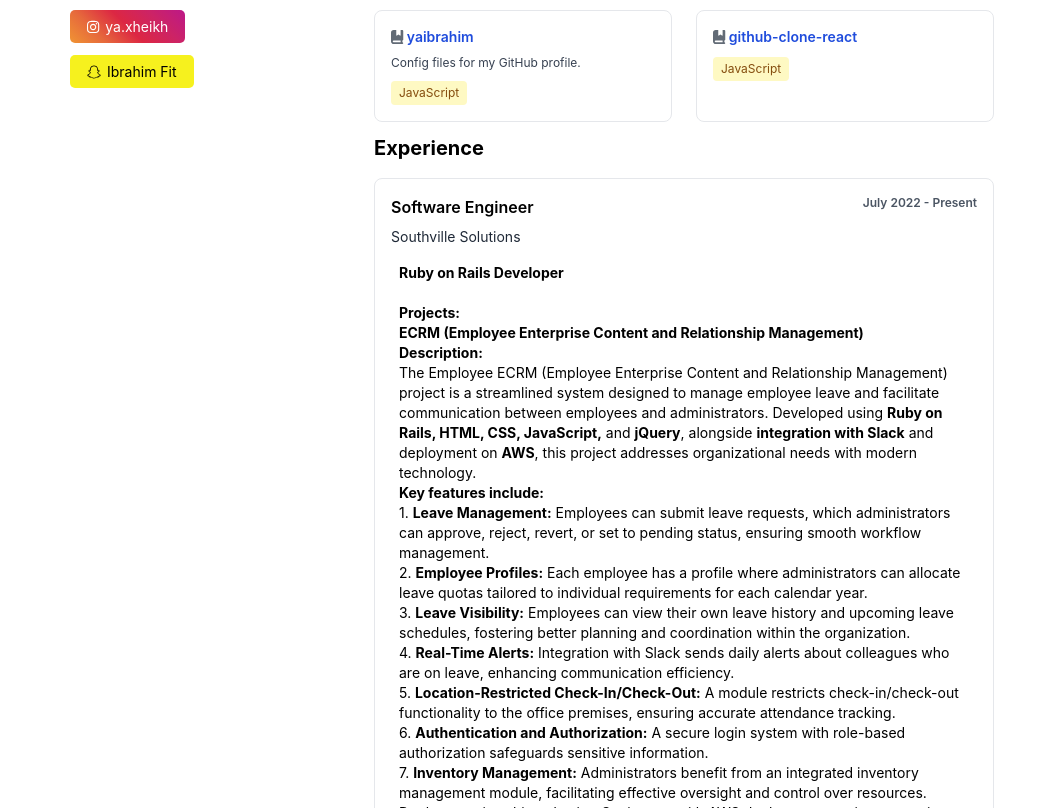
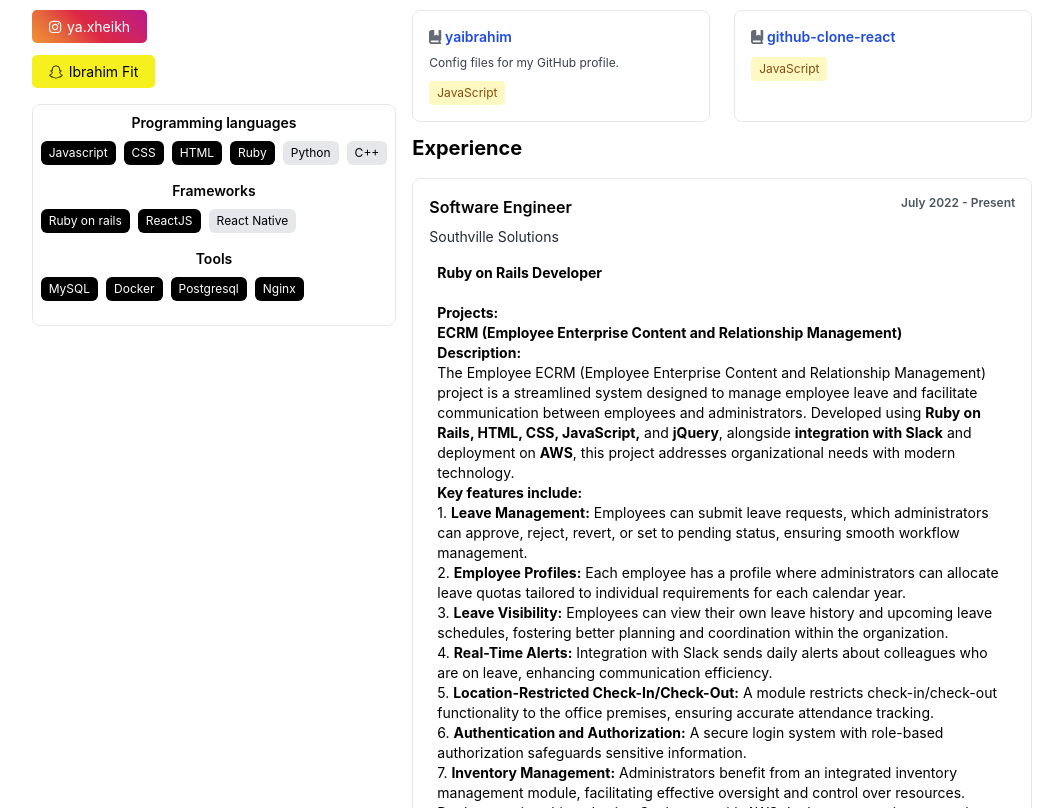
Before and after one commit to yaibrahim/github-clone-react, a React (Create React App) app: page / in a window 1280 px wide. Shown: the part 664-1472 px from the top of the page, without its empty margins (116-1179 px from the left). Built offline with nearby package versions, Linux system fonts and the light colour scheme.

Commit message:
worked on skills section

```diff
--- a/src/App.css
+++ b/src/App.css
@@ -62,3 +62,35 @@ body {
   margin: 0;
   font-family: -apple-system, BlinkMacSystemFont, 'Segoe UI', Roboto, 'Helvetica Neue', Arial, 'Noto Sans', sans-serif, 'Apple Color Emoji', 'Segoe UI Emoji', 'Segoe UI Symbol', 'Noto Color Emoji';
 }
+
+.skills {
+  padding: 20px;
+}
+
+.skill-category {
+  margin-bottom: 20px;
+}
+
+.skill-category h3 {
+  margin-bottom: 10px;
+  font-size: 1.2em;
+}
+
+.skills-list {
+  display: flex;
+  flex-wrap: wrap;
+  gap: 10px;
+}
+
+.skill-item {
+  padding: 5px 10px;
+  border: 1px solid #ccc;
+  border-radius: 5px;
+  background-color: #f0f0f0;
+}
+
+.skill-item.highlighted {
+  background-color: #000;
+  color: #fff;
+  border: none;
+}
--- a/src/App.js
+++ b/src/App.js
@@ -3,6 +3,7 @@ import ReposCard from "./components/ReposCard";
 import SocialButton from "./components/SocialButton";
 import ExperienceTab from "./components/ExperienceTab"
 import { Element } from 'react-scroll';
+import Skills from './components/skills/Skills';
 import avatar from "../src/assets/avatar2.jpeg";
 import data from './demoData';
 import {ProjectSouthville, ProjectDevntech, ProjectWorldSrc} from './components/Projects'
@@ -60,6 +61,11 @@ function App() {
               style={{ backgroundColor: "#F6F11E", color: "black" }}
               color="black"
             />
+            <Element name="skills" className="section">
+              <div className="App bg-white rounded-lg border mt-4">
+                  <Skills />
+              </div>
+            </Element>
           </div>
 
           <div className="pt-5 w-full sm:w-3/4 md:w-2/3 lg:w-1/2 xl:w-1/2">
--- a/src/components/NavBar.js
+++ b/src/components/NavBar.js
@@ -20,7 +20,9 @@ function NavBar() {
         <nav className="hidden md:flex space-x-4">
           <Link to="repositories" smooth={true} duration={500} className="cursor-pointer text-black">Repositories</Link>
           <Link to="experience" smooth={true} duration={500} className="cursor-pointer text-black">Experience</Link>
+          <Link to="skills" smooth={true} duration={500} className="cursor-pointer text-black">Skills</Link>
           <Link to="aboutme" smooth={true} duration={500} className="cursor-pointer text-black">About Me</Link>
+
         </nav>
         <div className="md:hidden">
           <button onClick={toggleMenu} className="text-black focus:outline-none">
@@ -33,6 +35,7 @@ function NavBar() {
           <Link to="repositories" smooth={true} duration={500} className="block cursor-pointer text-black" onClick={toggleMenu}>Repositories</Link>
           <Link to="experience" smooth={true} duration={500} className="block cursor-pointer text-black" onClick={toggleMenu}>Experience</Link>
           <Link to="aboutme" smooth={true} duration={500} className="block cursor-pointer text-black" onClick={toggleMenu}>About Me</Link>
+          <Link to="skills" smooth={true} duration={500} className="block cursor-pointer text-black" onClick={toggleMenu}>Skills</Link>
         </nav>
       )}
     </header>
--- /dev/null
+++ b/src/components/skills/SkillCategory.js
@@ -0,0 +1,16 @@
+import SkillItem from './SkillItem';
+
+const SkillCategory = ({ category, skills }) => {
+    return (
+        <div className="mb-4">
+            <h3 className="mb-2 text-sm font-semibold">{category}</h3>
+            <div className="flex flex-wrap gap-2">
+                {skills.map((skill, index) => (
+                    <SkillItem key={index} skill={skill.name} highlighted={skill.highlighted} />
+                ))}
+            </div>
+        </div>
+    );
+};
+
+export default SkillCategory;
--- /dev/null
+++ b/src/components/skills/SkillItem.js
@@ -0,0 +1,8 @@
+const SkillItem = ({ skill, highlighted }) => {
+    const className = highlighted
+        ? 'px-2 py-1 bg-black text-white rounded-md text-xs'
+        : 'px-2 py-1 bg-gray-200 rounded-md text-xs';
+    return <span className={className}>{skill}</span>;
+};
+
+export default SkillItem;
--- /dev/null
+++ b/src/components/skills/Skills.js
@@ -0,0 +1,44 @@
+import SkillCategory from './SkillCategory';
+
+const Skills = () => {
+    const skillsData = [
+        {
+            category: 'Programming languages',
+            skills: [
+                { name: 'Javascript', highlighted: true },
+                { name: 'CSS', highlighted: true },
+                { name: 'HTML', highlighted: true },
+                { name: 'Ruby', highlighted: true },
+                { name: 'Python', highlighted: false },
+                { name: 'C++', highlighted: false }
+            ]
+        },
+        {
+            category: 'Frameworks',
+            skills: [
+                { name: 'Ruby on rails', highlighted: true },
+                { name: 'ReactJS', highlighted: true },
+                { name: 'React Native', highlighted: false }
+            ]
+        },
+        {
+            category: 'Tools',
+            skills: [
+                { name: 'MySQL', highlighted: true },
+                { name: 'Docker', highlighted: true },
+                { name: 'Postgresql', highlighted: true },
+                { name: 'Nginx', highlighted: true }
+            ]
+        }
+    ];
+
+    return (
+        <div className="p-4 sm:p-2 md:p-2">
+            {skillsData.map((categoryData, index) => (
+                <SkillCategory key={index} category={categoryData.category} skills={categoryData.skills} />
+            ))}
+        </div>
+    );
+};
+
+export default Skills;
```
